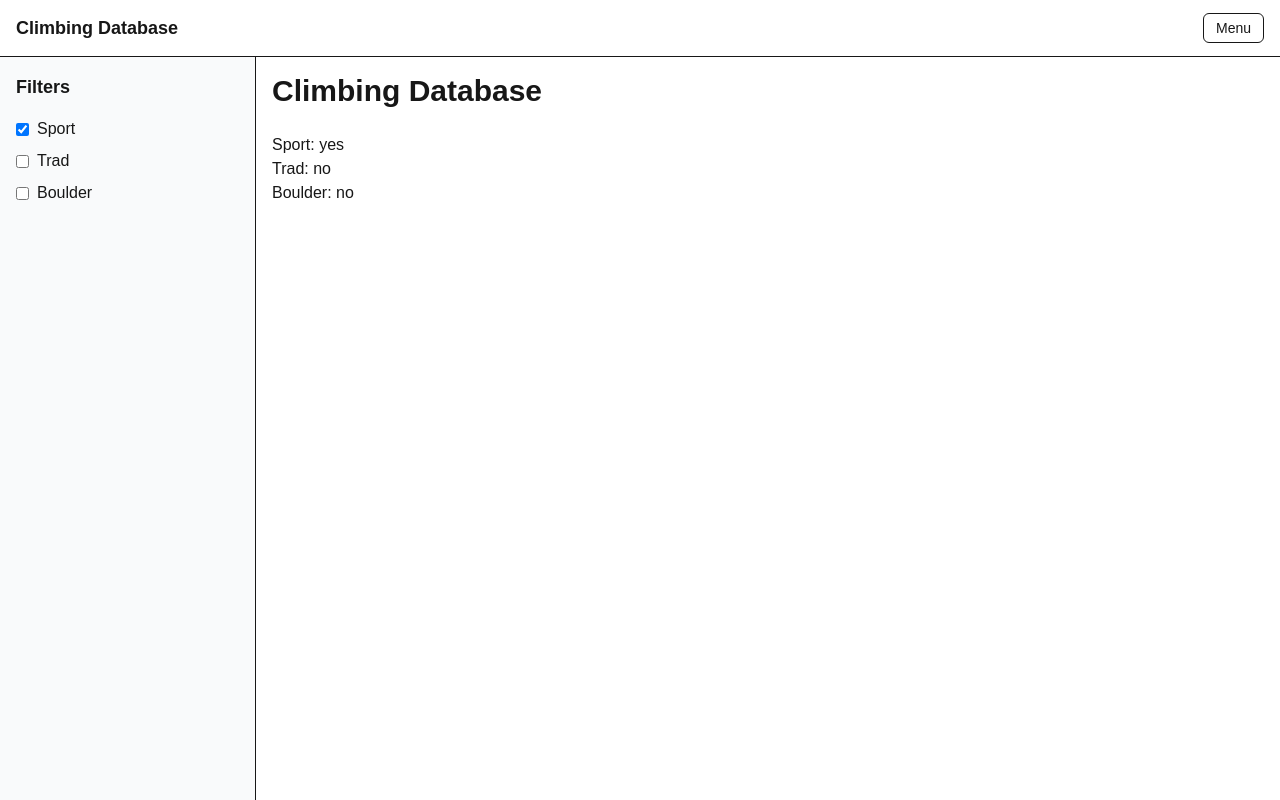
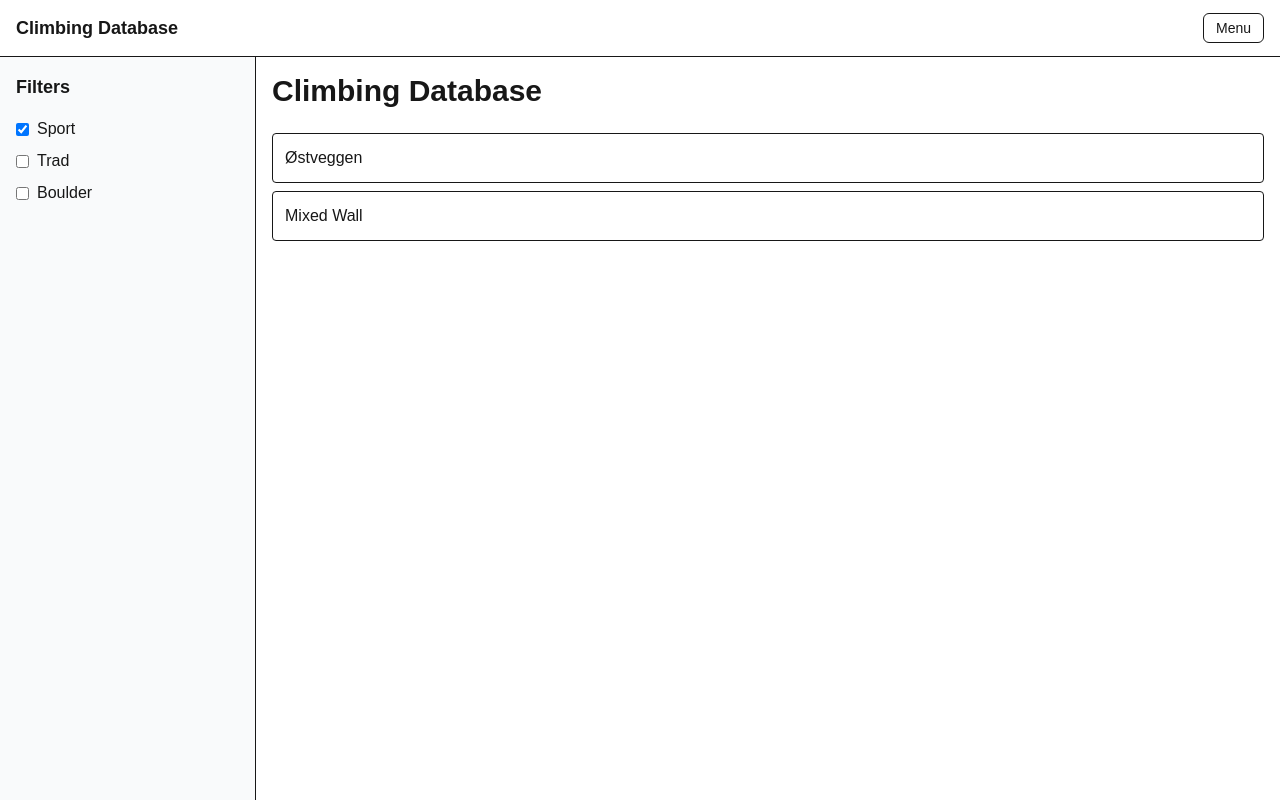
Before and after one commit to wga-mo/climbing-app2026, a Next.js app: page / in a window 1280 px wide. Built offline with nearby package versions, Linux system fonts and the light colour scheme.

Commit message:
Add dynamic crag filtering

```diff
--- a/src/app/page.js
+++ b/src/app/page.js
@@ -2,12 +2,21 @@
 
 import { useState } from "react";
 import FiltersColumn from "@/components/FiltersColumn";
+import { crags } from "@/data/crags";
 
 export default function HomePage() {
   const [filters, setFilters] = useState({
     sport: true,
     trad: false,
     boulder: false,
+  });
+
+  const filteredCrags = crags.filter(crag => {
+  if (filters.sport && crag.sport) return true;
+  if (filters.trad && crag.trad) return true;
+  if (filters.boulder && crag.boulder) return true;
+
+  return false;
   });
 
   return (
@@ -18,16 +27,23 @@ export default function HomePage() {
       />
 
       <section className="flex-1 p-4">
-        <h1 className="text-3xl font-bold">
-          Climbing Database
-        </h1>
+  <h1 className="text-3xl font-bold">
+    Climbing Database
+  </h1>
 
-        <div className="mt-6">
-          <p>Sport: {filters.sport ? "yes" : "no"}</p>
-          <p>Trad: {filters.trad ? "yes" : "no"}</p>
-          <p>Boulder: {filters.boulder ? "yes" : "no"}</p>
-        </div>
-      </section>
+  <div className="mt-6 space-y-2">
+
+    {filteredCrags.map(crag => (
+      <div
+        key={crag.id}
+        className="rounded border p-3"
+      >
+        {crag.name}
+      </div>
+    ))}
+
+  </div>
+</section>
     </main>
   );
 }
--- /dev/null
+++ b/src/data/crags.js
@@ -0,0 +1,30 @@
+export const crags = [
+  {
+    id: 1,
+    name: "Østveggen",
+    sport: true,
+    trad: false,
+    boulder: false,
+  },
+  {
+    id: 2,
+    name: "Trad Peak",
+    sport: false,
+    trad: true,
+    boulder: false,
+  },
+  {
+    id: 3,
+    name: "Boulder Cave",
+    sport: false,
+    trad: false,
+    boulder: true,
+  },
+  {
+    id: 4,
+    name: "Mixed Wall",
+    sport: true,
+    trad: true,
+    boulder: false,
+  },
+];
```
